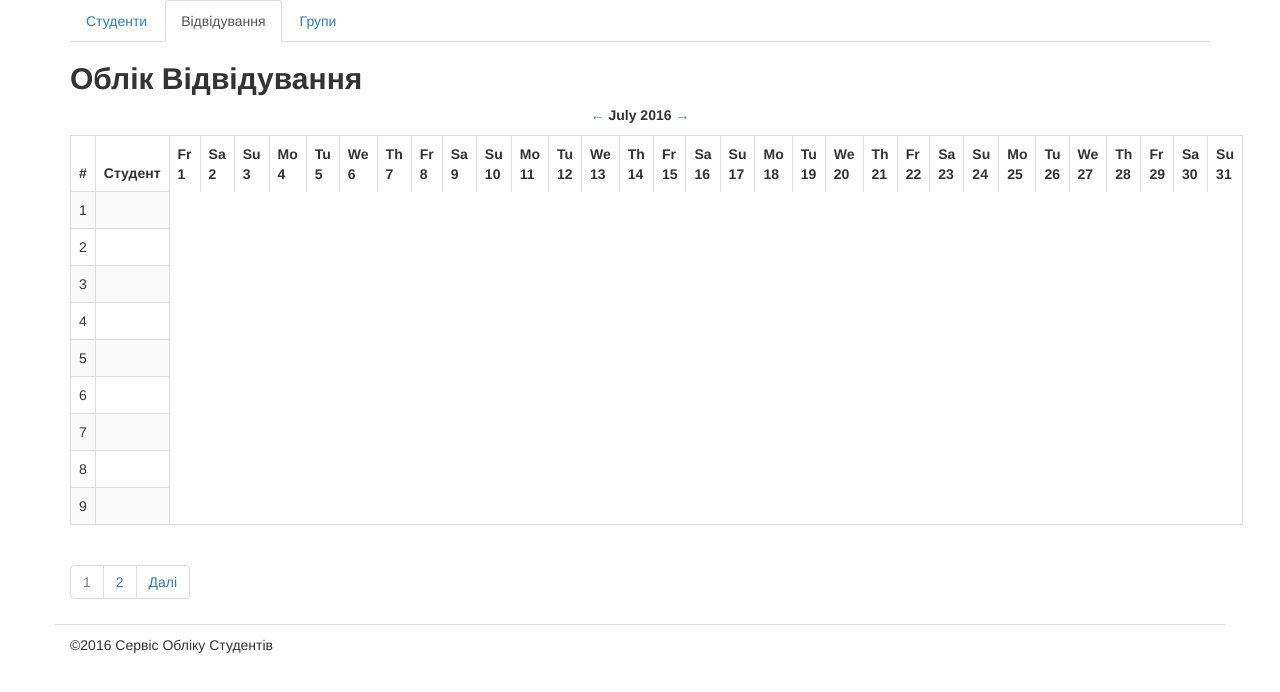
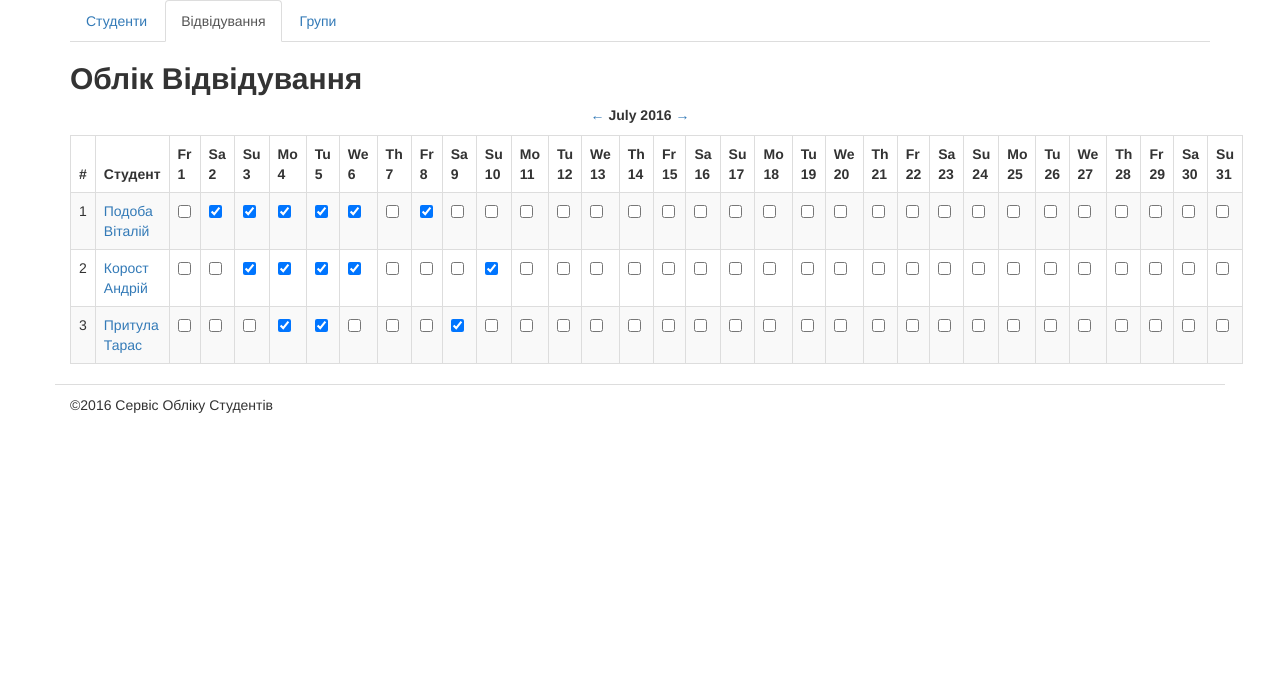
Before and after one commit to nataliia-pimankova/studentsdb, a Django app: page /journal/ in a window 1280 px wide. Shown: the part 70-762 px from the top of the page. Run offline with Django 3.2, Linux system fonts and the light colour scheme; parts of the project's set-up code (start-up, migrations or seed data) failed here and were passed over; some libraries are stand-ins or nearby versions.

Commit message:
journal edit tbody

```diff
--- a/students/templates/students/journal.html
+++ b/students/templates/students/journal.html
@@ -30,32 +30,23 @@
     </tr>
   </thead>
   <tbody>
-    {% for student in journal %}
+    {% for student in students %}
     <tr>
       <td>{{ forloop.counter }}</td>
       <td>
-        <a title="Редагувати" href="{% url 'students_edit'  1  %}">
-          {{ student.student }}
+        <a title="Редагувати" href="{% url 'students_edit'  student.id  %}">
+          {{ student.fullname }}
         </a>
       </td>
-      {% comment %}
-      {% for day in 32 %}
+
+      {% for day in student.days %}
       <td>
-        <input type="checkbox" name="a" value="" {% if day in student.attendance %}checked{% endif %}>
-        {{ group.captain }}
+        <input type="checkbox" name="a" value="1" {% if day.present %} checked='checked' {% endif %}>
       </td>
       {% endfor %}
-      {% endcomment %}
     </tr>
     {% endfor %}
   </tbody>
 </table>
-<nav>
-  <ul class="pagination">
-    <li class="disabled"><a href="#">1</a> </li>
-    <li><a href="#">2</a> </li>
-    <li><a href="#">Далі</a> </li>
-  </ul>
-</nav>
 
 {% endblock content %}
--- a/students/views/journal.py
+++ b/students/views/journal.py
@@ -26,37 +26,47 @@ def journal(request):
                                 'verbose': day_abbr[weekday(myear, mmonth, d)][:2]}
                                for d in range(1, number_of_days + 1)]
 
-    journal = (
+    days=[]
+    for day in range(1, number_of_days+1):
+        days.append({
+            'day': day,
+            'present': False,
+        })
+
+    t1 = [2, 3, 4, 5, 6, 8, ]
+    t2 = [3, 4, 5, 6, 10, ]
+    t3 = [4, 5, 9, ]
+    import copy
+    d1 = copy.deepcopy(days)
+    d2 = copy.deepcopy(days)
+    d3 = copy.deepcopy(days)
+    for day in d1:
+        if day['day'] in t1:
+            day['present'] = True
+
+    for day in d2:
+        if day['day'] in t2:
+            day['present'] = True
+
+    for day in d3:
+        if day['day'] in t3:
+            day['present'] = True
+
+    journal = [
         {
             'id': 1,
-            'student': 'Подоба Віталій',
-            'attendance': ({'2': True,},
-                           {'3': True,},
-                           {'4': True,},
-                           {'5': True,},
-                           {'6': True,},
-                           {'8': True,},
-                           ),
+            'fullname': 'Подоба Віталій',
+            'days': d1,
         },
         {
             'id': 2,
-            'student': 'Корост Андрій',
-            'attendance': (
-                {'3': True,},
-                {'4': True,},
-                {'5': True,},
-                {'6': True,},
-                {'10': True,},
-                           ),
+            'fullname': 'Корост Андрій',
+            'days': d2,
         },
         {
             'id': 3,
-            'student': 'Притула Тарас',
-            'attendance': (
-                           {'4': True,},
-                           {'5': True,},
-                           {'9': True,},
-                           ),
+            'fullname': 'Притула Тарас',
+            'days': d3,
         },
-    )
-    return render(request, 'students/journal.html', {'journal': journal, 'context': context})
+    ]
+    return render(request, 'students/journal.html', {'students': journal, 'context': context})
```
